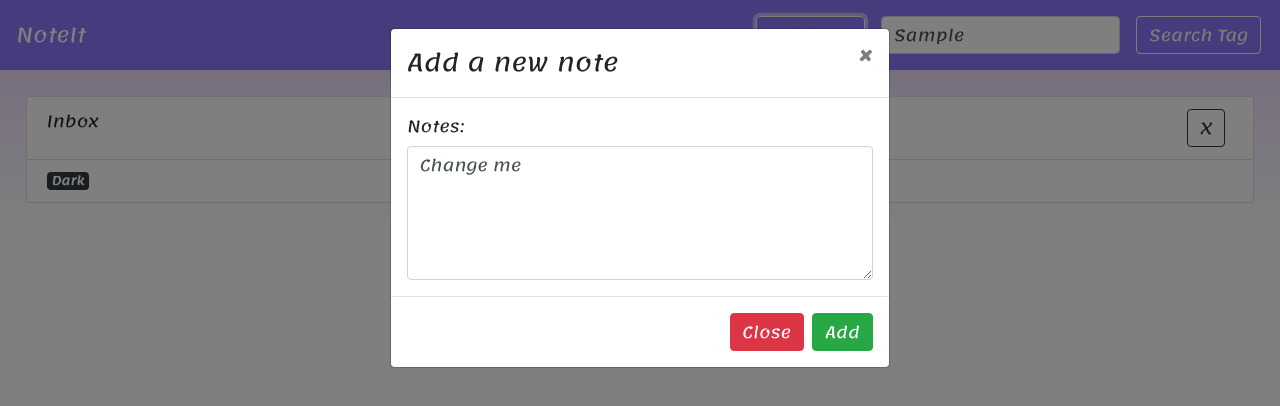
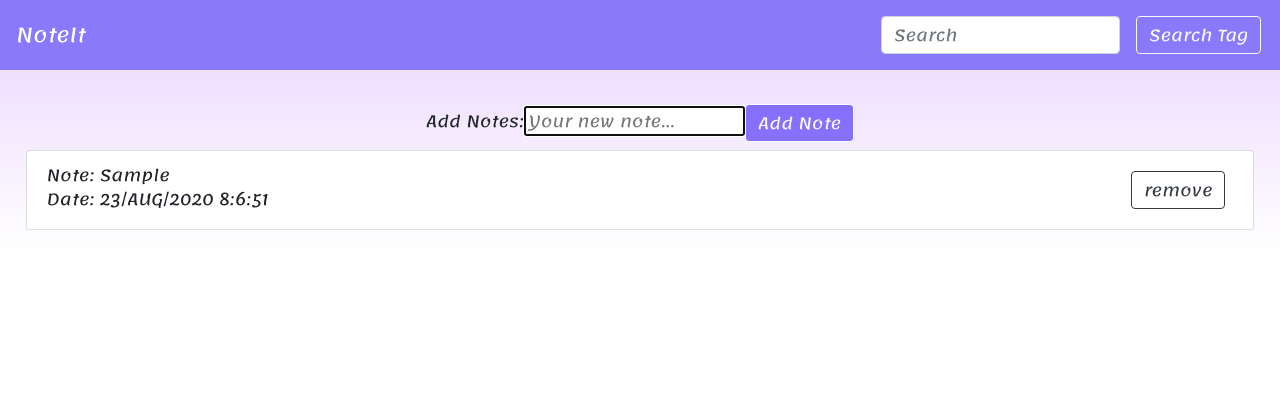
Before and after one commit to aecbanegas/ProyectoExamen_UX_11811228, a React (Create React App) app in the folder my-app/: page / in a window 1280 px wide. Both pictures are taken after typing "Sample" into the empty fields and a click on the button "Add Note". Shown: the top 406 px of the page. Built offline with nearby package versions, Linux system fonts and the light colour scheme.

Commit message:
Create/Delete Notes Se hicieron las funciones para crear o eliminar notas Tambien se soluciono bug que provocaba que un gran texto se saliera de la pantalla

```diff
--- a/my-app/src/App.js
+++ b/my-app/src/App.js
@@ -1,21 +1,61 @@
-import React, { Fragment } from 'react';
+import React, { Fragment, Text} from 'react';
 import './App.css';
 
 
 class App extends React.Component {
-  constructor() {
-    super();
+  constructor(props) {
+    super(props);
     this.state = {
-      textValue: 'Change me',
+      act: 0,
+      index: '',
+      datas: [],
     }
-    this.onPress = this.onPress.bind(this)
   }
 
+  componentDidMount() {
+    this.refs.note.focus();
+  }
 
-  onPress = () => {
-    this.setState({textValue: 'Joder'});
+  fSubmit = (e) => {
+    const months = ["JAN", "FEB", "MAR","APR", "MAY", "JUN", "JUL", "AUG", "SEP", "OCT", "NOV", "DEC"];
+    e.preventDefault();
+    console.log('try');
+
+    let datas = this.state.datas;
+    let note = this.refs.note.value;
+    let current_datetime = new Date()
+    let formatted_date = current_datetime.getDate() + "/" + months[current_datetime.getMonth()] + "/" + current_datetime.getFullYear() +" "+current_datetime.getHours()+":"+current_datetime.getMinutes()+":"+current_datetime.getSeconds()
+    console.log(formatted_date)
+    let date = formatted_date;
+
+
+    let data = {
+      note, date,
+    }
+    datas.push(data);
+
+
+    this.setState({
+      datas: datas,
+      act: 0
+    });
+
+    this.refs.myForm.reset();
+    this.refs.note.focus();
+  }
+
+  fRemove = (i) => {
+    let datas = this.state.datas;
+    datas.splice(i, 1);
+    this.setState({
+      datas: datas
+    });
+
+    this.refs.myForm.reset();
+    this.refs.note.focus();
   }
   render() {
+    let datas = this.state.datas;
     return (
       <Fragment>
         <nav className="navbar navbar-light navbar-expand-md" style={{ background: "rgba(52, 20, 249, 0.57)" }}>
@@ -25,46 +65,32 @@ class App extends React.Component {
           </button>
           <div className="collapse navbar-collapse" id="collapsibleNavbar">
             <form className="form-inline form-row ml-auto">
-              <button className="btn btn-outline-light mt-2 mb-2 mx-2" type="button" data-toggle="modal" data-target="#myModal">Add Note</button>
               <input className="form-control mt-2 mb-2 mx-2 mr-sm-2" type="search" placeholder="Search" aria-label="Search"></input>
               <button className="btn btn-outline-light mt-2 mb-2 mx-2" type="submit">Search Tag</button>
             </form>
           </div>
         </nav>
         <div className="App container-fluid">
+          <form ref="myForm">
+            <div className="form group">
+              <label id="addNotes">Add Notes:</label>
+              <input type="text" ref="note" placeholder="Your new note..." className="formField" />
+              <button type="submit" className="btn btn-outline-light mt-2 mb-2" style={{ background: "rgba(52, 20, 249, 0.57)" }} onClick={(e) => this.fSubmit(e)}>Add Note</button>
+            </div>
+          </form>
           <ul className="list-group">
-            <li className="list-group-item d-flex">
-              <div>Inbox</div>
-              <div className="ml-auto">
-                <button className="btn btn-outline-dark mx-2" type="button">X</button>
-              </div>
-            </li>
-            <li className="list-group-item d-flex">
-              <span className="badge badge-dark">Dark</span>
-            </li>
+            {datas.map((data, i) =>
+              <li key={i} className="list-group-item d-flex flex-wrap">
+                <div>
+                  <div className="d-flex flex-wrap">Note: {data.note}</div>
+                  <div className="d-flex flex-wrap">Date: {data.date}</div>
+                </div>
+                <div className="ml-auto">
+                  <button onClick={() => this.fRemove(i)} className="btn btn-outline-dark mt-2 mb-2 mx-2">remove </button>
+                </div>
+              </li>
+            )}
           </ul>
-        </div>
-        <div className="modal" id="myModal">
-          <div className="modal-dialog">
-            <div className="modal-content">
-
-              <div className="modal-header">
-                <h4 className="modal-title">Add a new note</h4>
-                <button type="button" className="close" data-dismiss="modal">&times;</button>
-              </div>
-
-              <div className="modal-body">
-                <label id="comment_head">Notes:</label>
-                <textarea className="form-control" rows="5" id="comment">{this.state.textValue}</textarea>
-              </div>
-
-              <div className="modal-footer">
-                <button type="button" className="btn btn-danger" data-dismiss="modal" onClick={() => this.onPress}>Close</button>
-                <button type="button" className="btn btn-success" data-dismiss="modal">Add</button>
-              </div>
-
-            </div>
-          </div>
         </div>
       </Fragment>
     );
```
